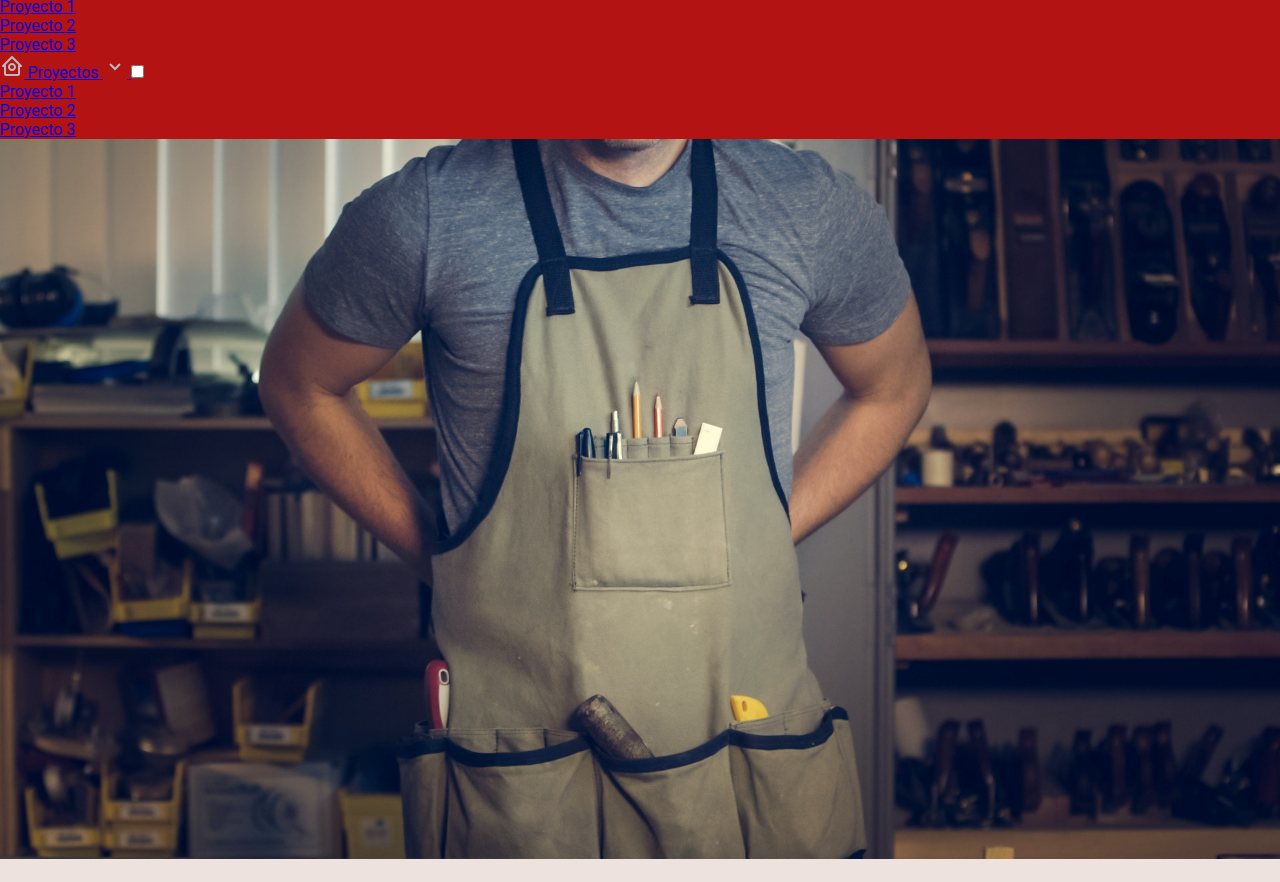
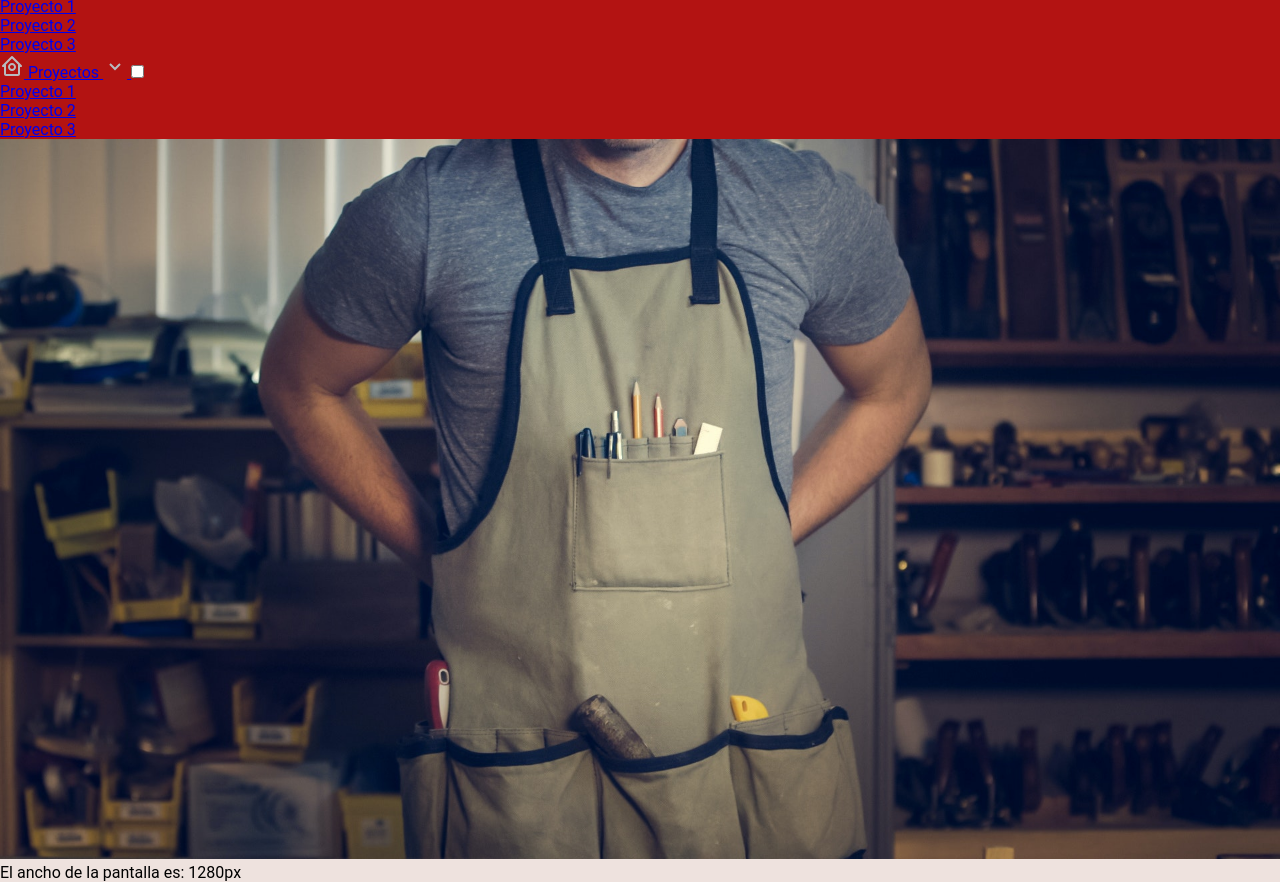
Before and after one commit to jrealesdelaossa/proyecto-elicitacion-de-requerimientos, a plain HTML site: page index.html in a window 1280 px wide. Shown: the part 115-997 px from the top of the page. Drawn offline with Linux system fonts and the light colour scheme.

Commit message:
script para conocer el ancho de la pantalla

```diff
--- a/index.html
+++ b/index.html
@@ -88,6 +88,13 @@
             <img src="./img/img_main_mobile.jpg" alt="img_main">
         </figure>
     </main>
+
+    <p>El ancho de la pantalla es: <span id="ancho-pantalla"></span></p>
+
+    <script>
+        const anchoPantalla = window.innerWidth;
+        document.getElementById("ancho-pantalla").textContent = `${anchoPantalla}px`;
+    </script>
 </body>
 
 </html>
```
